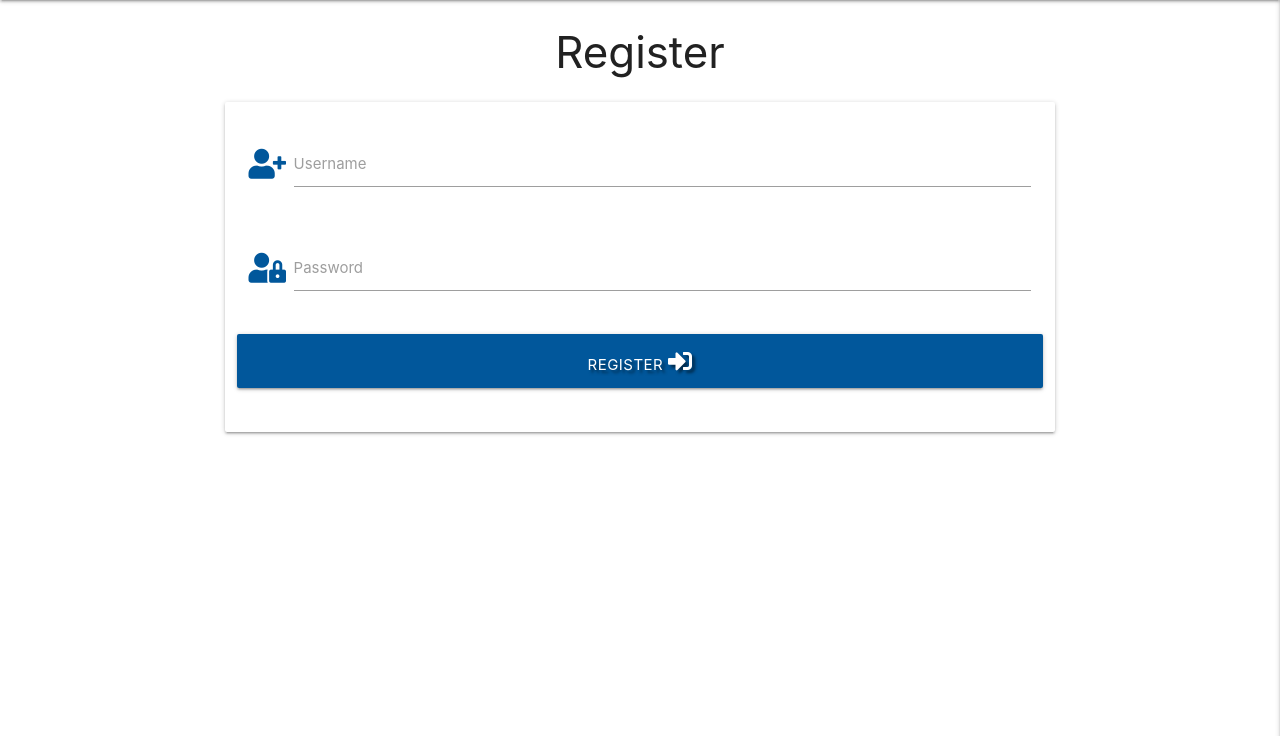
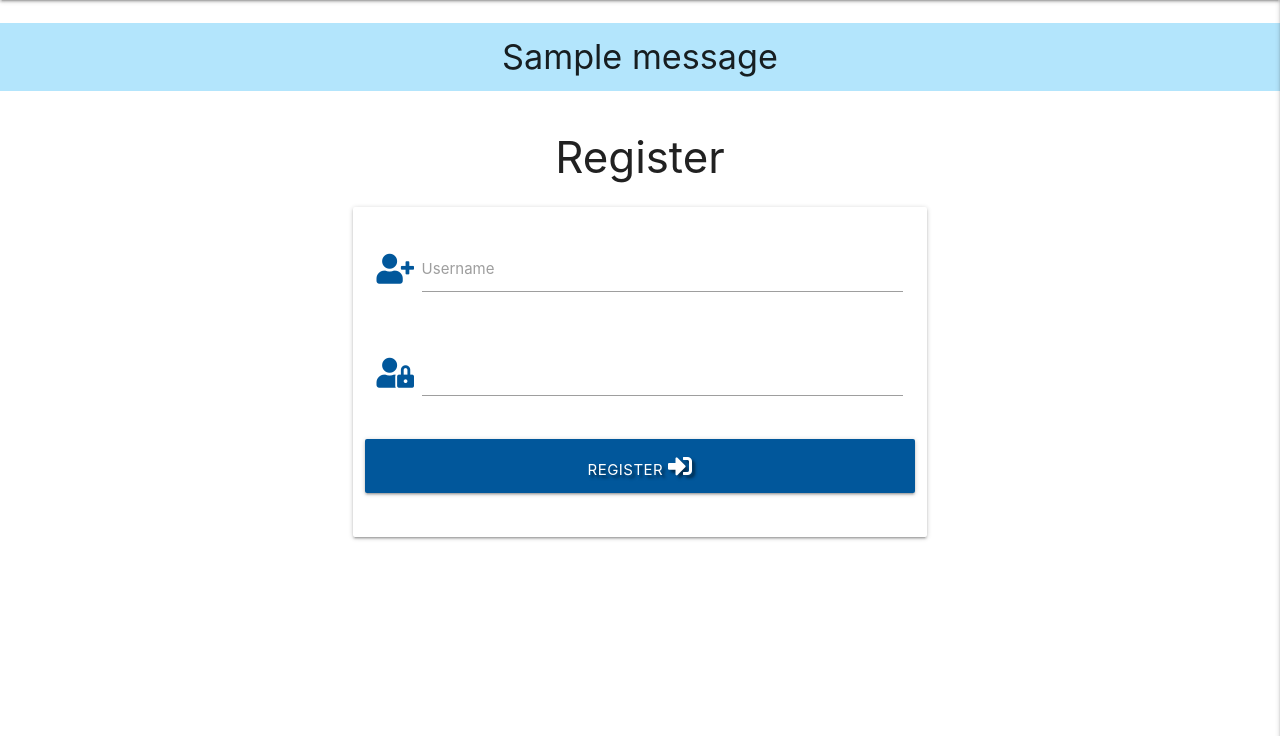
Before and after one commit to BabusDublinCoding/MS3-Body50Plus, a Flask app: page /register in a window 1280 px wide. Shown: the part 64-800 px from the top of the page. Run offline with Flask 2, Linux system fonts and the light colour scheme; one stand-in notice (Sample message) is shown; some libraries are stand-ins or nearby versions.

Commit message:
added some defensive programming

```diff
--- a/app.py
+++ b/app.py
@@ -48,7 +48,6 @@ def register():
     return render_template("register.html")
 
 
-
 if __name__ == "__main__":
     app.run(host=os.environ.get("IP"),
             port=int(os.environ.get("PORT")),
--- a/static/css/style.css
+++ b/static/css/style.css
@@ -1,3 +1,7 @@
 .text-shadow {
     text-shadow: 3px 3px 3px rgba(0, 0, 0, 0.5);
 }
+
+.flashes h4 {
+    line-height: 2;
+}
--- a/templates/base.html
+++ b/templates/base.html
@@ -45,11 +45,25 @@
 </ul>
 </header>
 
-</header>
+<section>
+    <!-- flash messages -->
+    {% with messages = get_flashed_messages() %}
+        {% if messages %}
+            {% for message in messages %}
+                <div class="row flashes">
+                    <h4 class="light-blue lighten-4 center-align">{{ message }}</h4>
+                </div>
+            {% endfor %}
+        {% endif %}
+    {% endwith %}
+</section>
+
+<main class="container">
+    {% block content %}
+    {% endblock %}
+</main>
 
 
-    {% block content %}
-    {% endblock %}
     <script src="https://code.jquery.com/jquery-3.6.0.min.js"
         integrity="sha256-/xUj+3OJU5yExlq6GSYGSHk7tPXikynS7ogEvDej/m4=" crossorigin="anonymous"></script>
     <script src="https://cdnjs.cloudflare.com/ajax/libs/materialize/1.0.0/js/materialize.min.js"></script>
--- a/templates/register.html
+++ b/templates/register.html
@@ -10,7 +10,9 @@
             <div class="row">
                 <div class="input-field col s12">
                     <i class="fas fa-user-plus prefix light-blue-text text-darken-4"></i>
-						<input id="username" name="username" type="text" class="validate">
+                    <input id="username" name="username" type="text" minlength="5" maxlength="15"
+                        pattern="^[a-zA-Z0-9]{5,15}$" class="validate" required>
+
                     <label for="username">Username</label>
                 </div>
             </div>
@@ -18,8 +20,8 @@
             <div class="row">
                 <div class="input-field col s12">
                     <i class="fas fa-user-lock prefix light-blue-text text-darken-4"></i>
-                        <input id="password" name="password" type="password" class="validate">
-                        <label for="password">Password</label>
+                    <input id="password" name="password" type="password" minlength="5" maxlength="15"
+                        pattern="^[a-zA-Z0-9]{5,15}$" class="validate" required>
                 </div>
             </div>
             <!-- register -->
```
Lines whose indentation alone changed are shown as unchanged.
